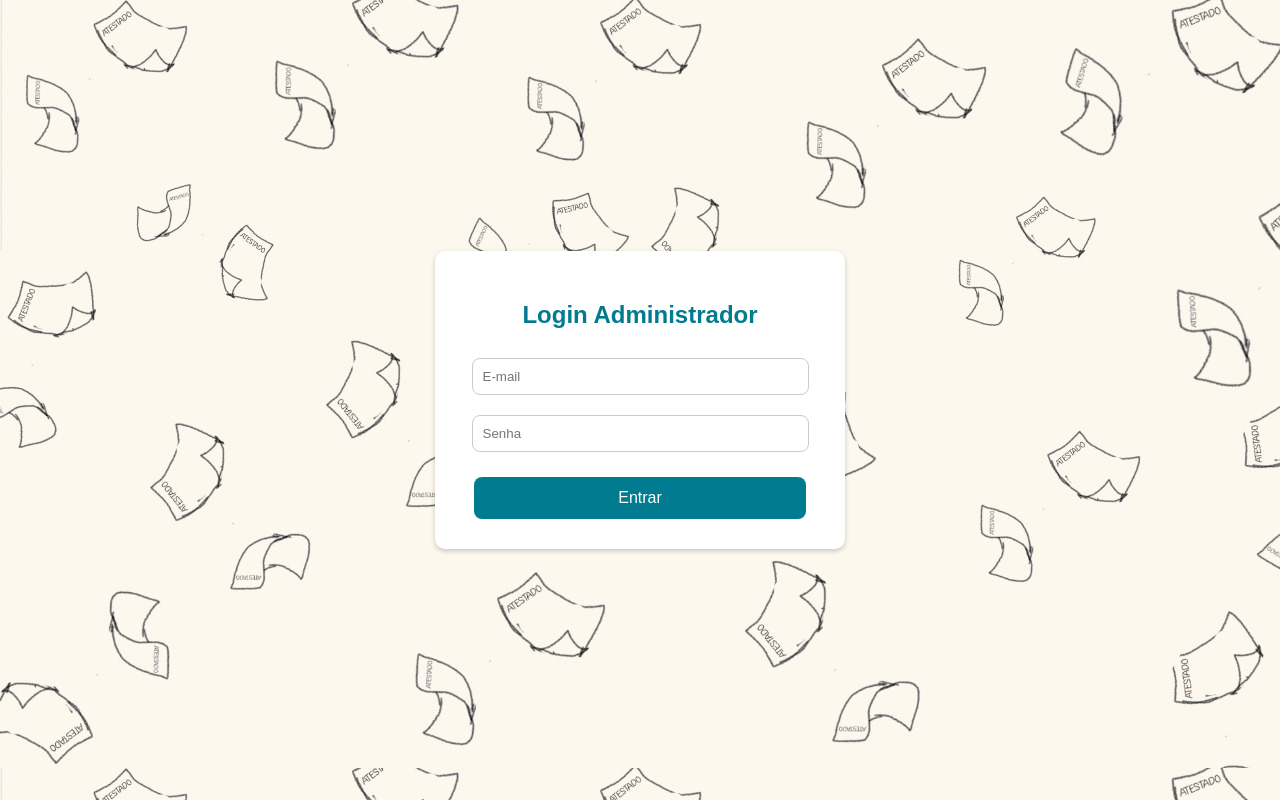
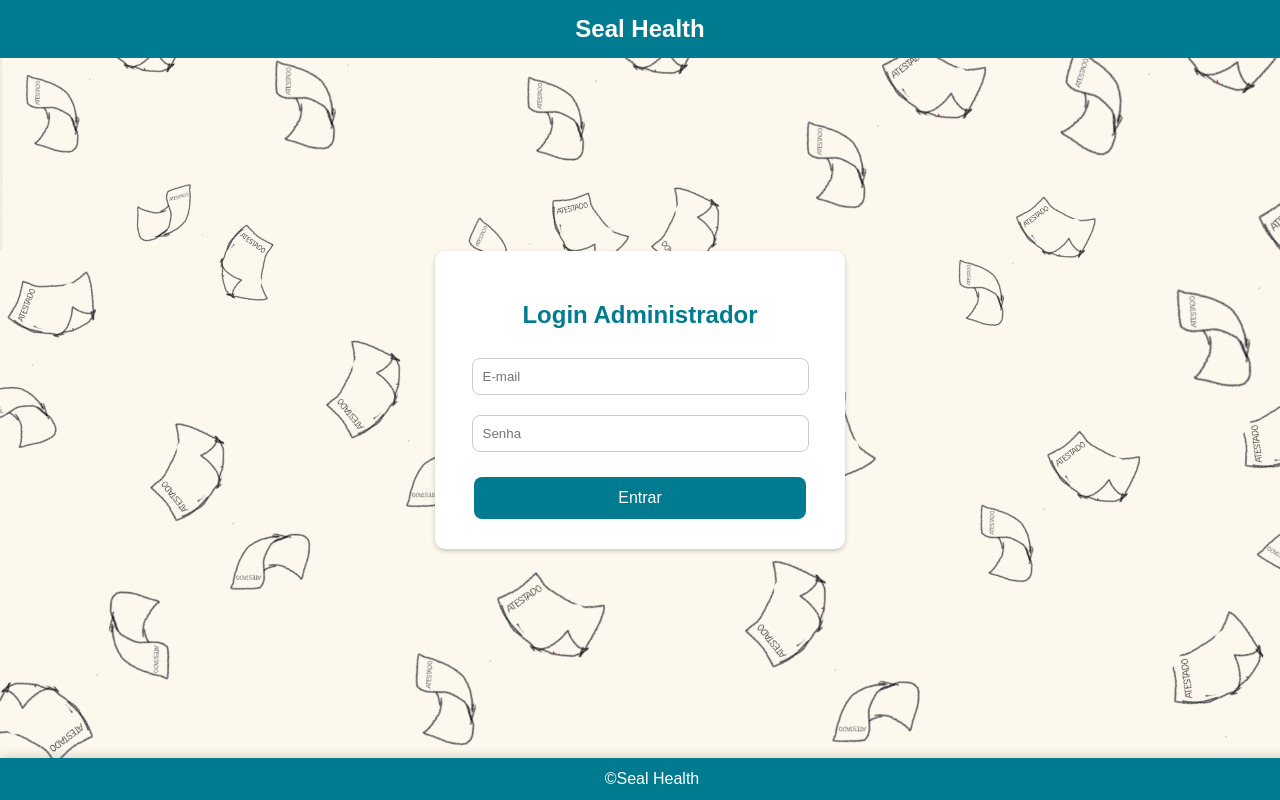
Before and after one commit to devth3us/seal-health-ar, a Flask app: page /login_admin in a window 1280 px wide. Run offline with Flask 3, Linux system fonts and the light colour scheme.

Commit message:
Ultimo deploy etec

```diff
--- a/static/styles/login_admin.css
+++ b/static/styles/login_admin.css
@@ -1,4 +1,10 @@
-
+html, body {
+    margin: 0;
+    padding: 0;
+    width: 100%;
+    height: 100vh;
+    overflow: hidden; /* Bloqueia TOTALMENTE qualquer barra de rolagem */
+}
     body {
       margin: 0;
       padding: 0;
@@ -42,3 +48,40 @@
     h2{
       color: #007b8f;
     }
+
+
+
+.lux-inicio {
+  position: relative;
+  top: -25vh;
+  background-color: #ffffff;
+  border-radius: 50%;
+
+  z-index: 9999;
+}
+
+
+header {
+  position: absolute;
+  top: 0px;
+  width: 98.3%;
+  background: #007b8f;
+  color: rgb(255, 255, 255);
+  text-align: center;
+  padding: 15px;
+  font-size: 24px;
+  font-weight: bold;
+}
+
+footer {
+    position: fixed;
+    bottom: 0;
+    left: 0;
+    width: 100%;
+    background: #007b8f;
+    color: #ffffff;
+    text-align: center;
+    padding: 12px;
+    z-index: 1000;
+    box-shadow: 0 -2px 10px rgba(0, 0, 0, 0.15); /
+}
--- a/templates/login_admin.html
+++ b/templates/login_admin.html
@@ -6,7 +6,12 @@
   <title>administrador</title>
 
 </head>
+<header class="notranslate" translate="no">Seal Health</header>
+
 <body>
+   <!-- <div class="lux-inicio">
+                <img src="../static/images/logoR-removebg-preview (1).png" class="lux-avatar" alt="Mascote Lux" width="150" height="150" >
+            </div> -->
   <div class="login-box">
     <h2>Login Administrador</h2>
     <form action="/auth_admin" method="POST">
@@ -17,5 +22,6 @@
     </form>
 
   </div>
+  <footer class="notranslate" translate="no">&copy;Seal Health </footer>
 </body>
 </html>
```
